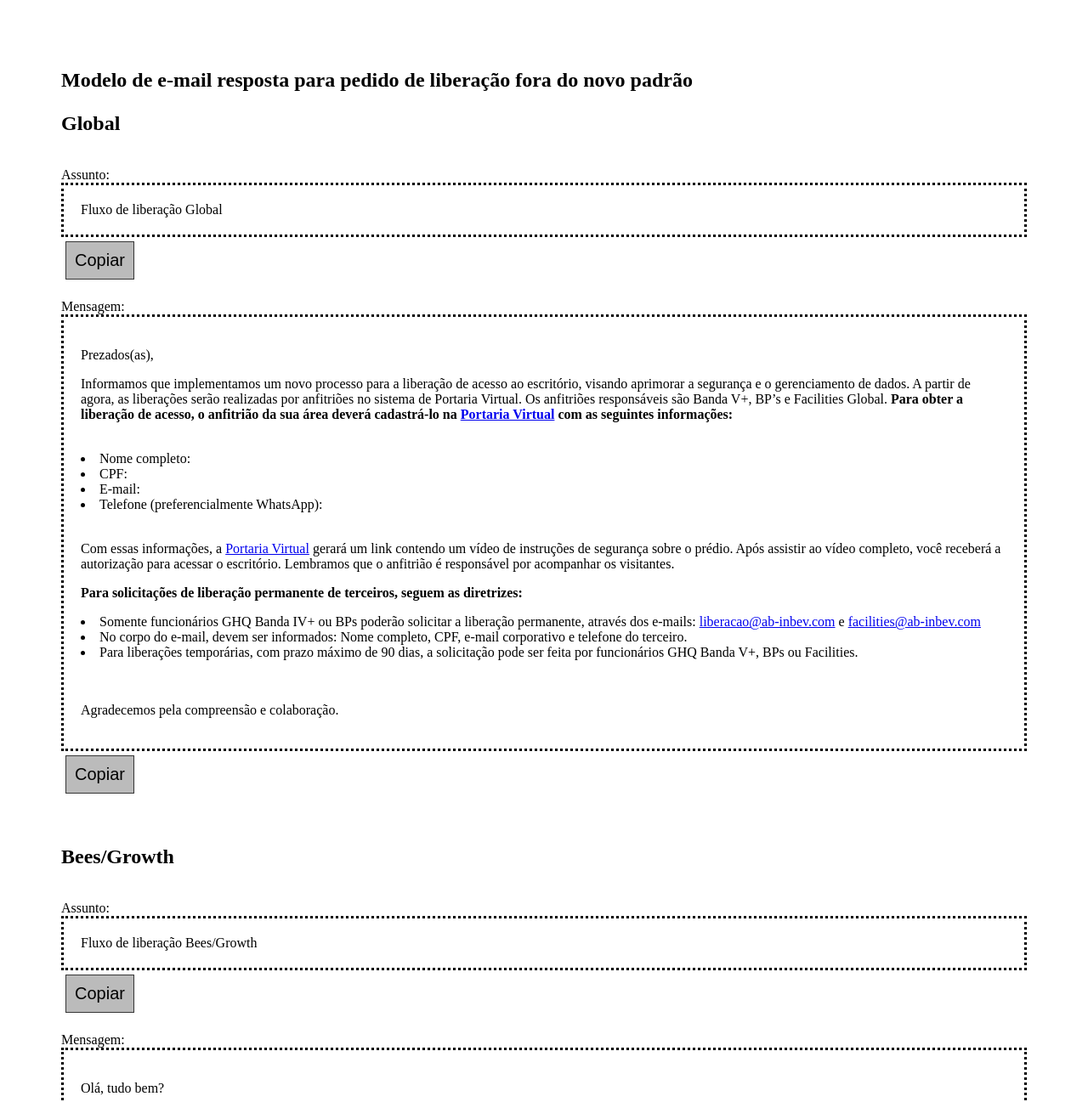
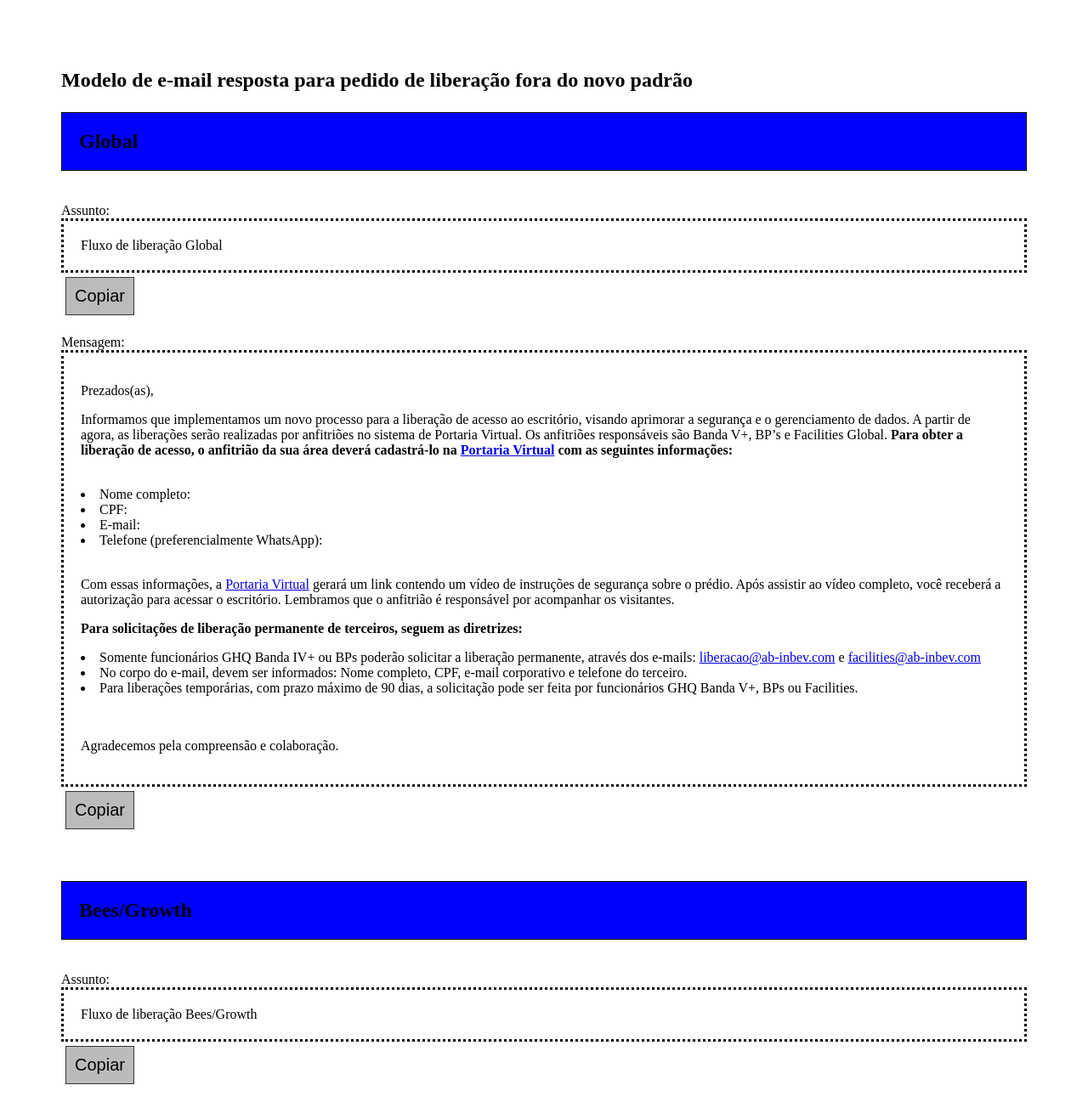
Before and after one commit to Armandodecampos/Job, a plain HTML site: page index.html in a window 1280 px wide. Shown: the part 661-1958 px from the top of the page at 85% size. Drawn offline with Linux system fonts and the light colour scheme.

Commit message:
Add files via upload

```diff
--- a/index.html
+++ b/index.html
@@ -178,7 +178,7 @@
 	<br>
 	<br>
 	<h2><p>Modelo de e-mail resposta para pedido de libera&ccedil;&atilde;o fora do novo padr&atilde;o</p></h2>
-	<h2>Global</h2>
+	<h2 style="background:blue;padding:20px;border:1px solid black">Global</h2>
 	<br>
 	Assunto:
 	<div class="box2">
@@ -233,7 +233,7 @@ function copyElementToClipboard(element) {
 	<br>
 	<br>
 	<br>
-	<h2>Bees/Growth</h2>
+	<h2 style="background:blue;padding:20px;border:1px solid black">Bees/Growth</h2>
 	<br>
 	Assunto:
 	<div class="box1">
```
